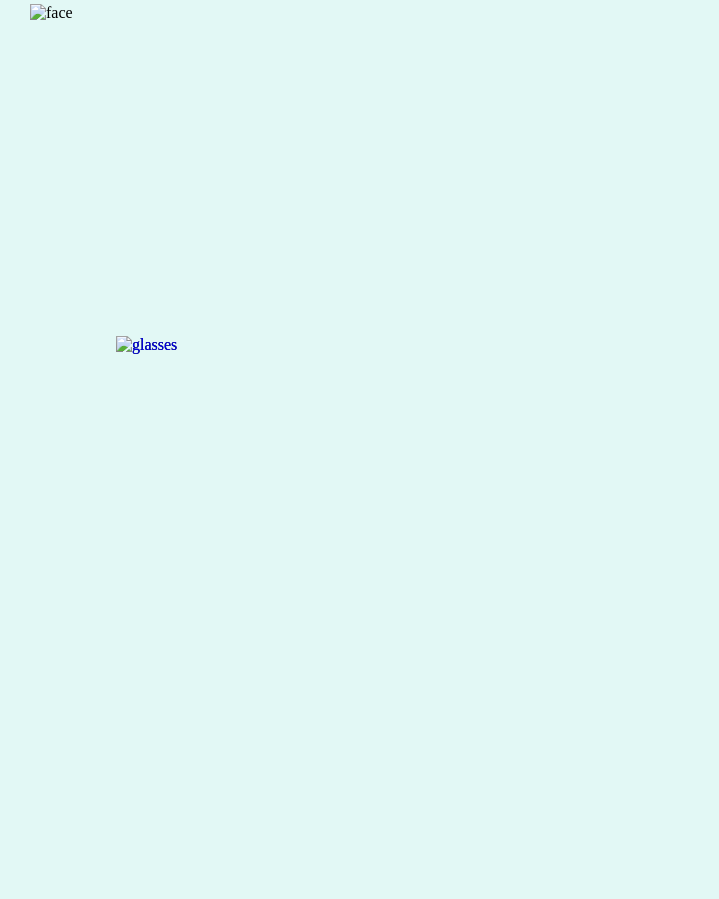
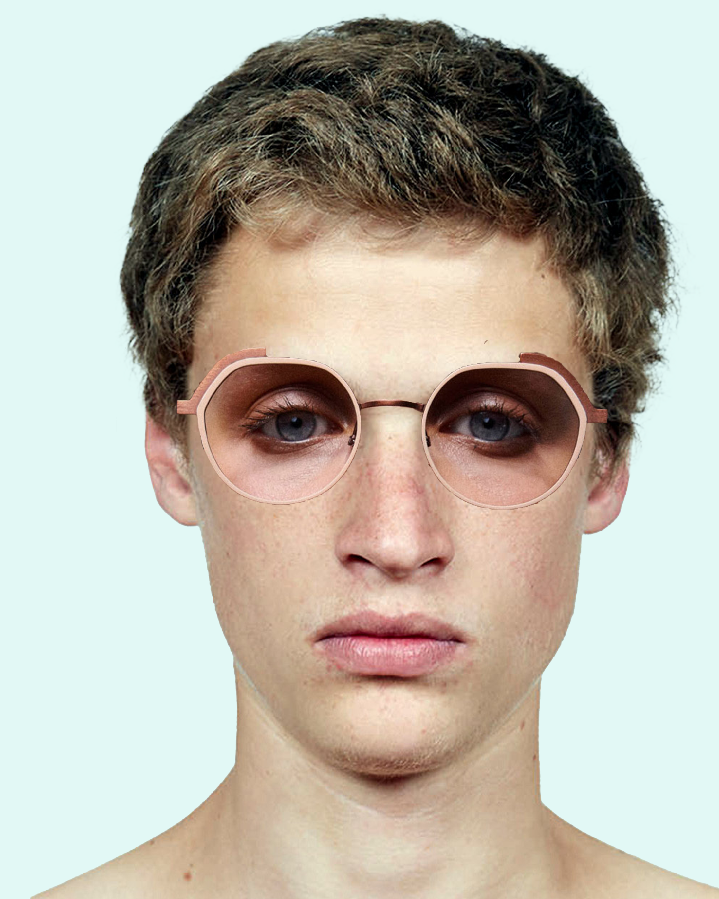
Before and after one commit to hallieschwartzkopf/symmetrical-potato, a plain HTML site: page page2.html in a window 1280 px wide. Shown: the top 899 px of the page, without its empty margins (0-719 px from the left). Drawn offline with Linux system fonts and the light colour scheme.

Commit message:
Update page2.html

```diff
--- a/page2.html
+++ b/page2.html
@@ -7,9 +7,9 @@
 </head>
 
 <body>
-	<img class = "background" src= "images/project2_faces_0029_male-blue-eyes-white-copy.png" width= "721" height= "1076" alt="face"/>
-	<img class = "femaleglasses" src= "images/grglasses_0021_glasses.png" width="835" height= "1080" alt= "glasses"/>
+	<img class = "background" src= "project2_faces_0029_male-blue-eyes-white-copy.png" width= "721" height= "1076" alt="face"/>
+	<img class = "femaleglasses" src= "grglasses_0021_glasses.png" width="835" height= "1080" alt= "glasses"/>
 
-	<a href="file:///Users/hallieschwartzkopf/Documents/year2-s2/digital%20art/project2/page3.html"><img class= "link2" src="images/grglasses_0021_glasses.png" alt="glasses" style="width:495px;height:174px;"></a>
+	<a href="file:///Users/hallieschwartzkopf/Documents/year2-s2/digital%20art/project2/page3.html"><img class= "link2" src="grglasses_0021_glasses.png" alt="glasses" style="width:495px;height:174px;"></a>
 </body>
 </html>
```
